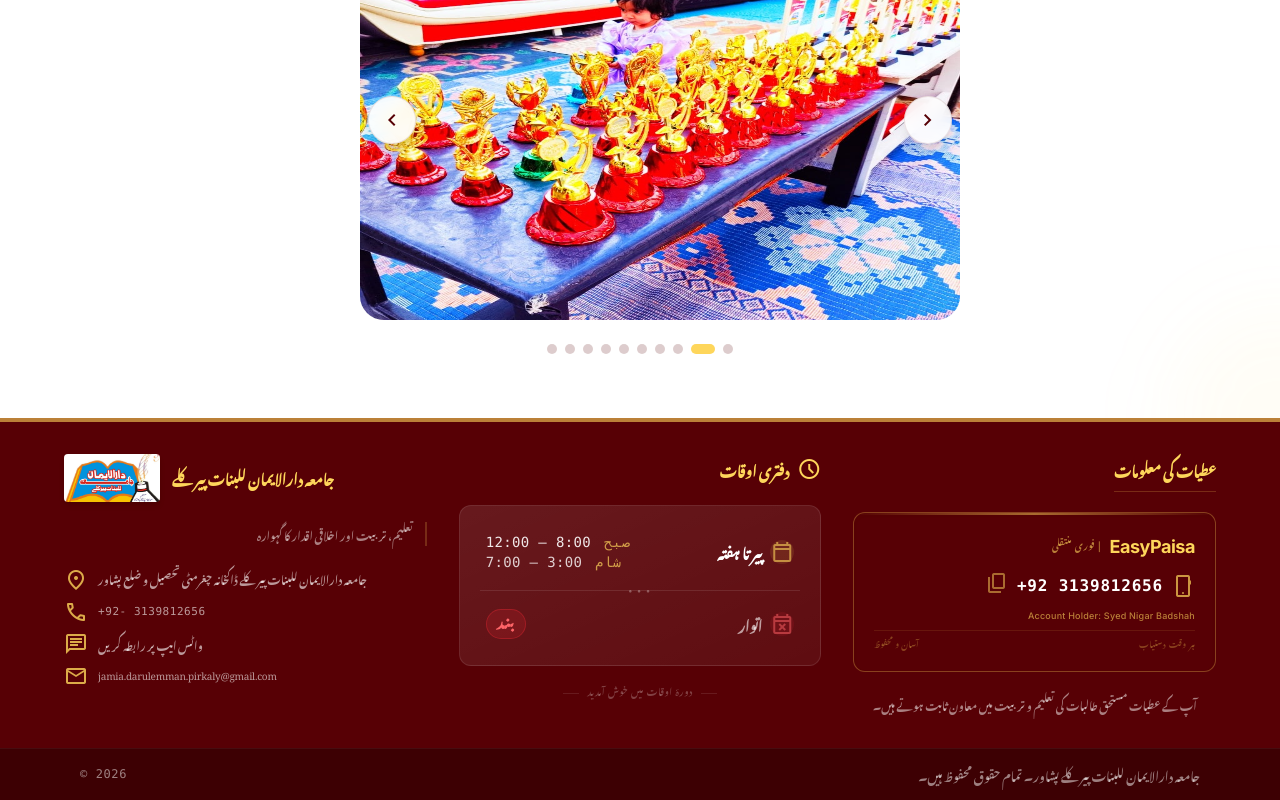
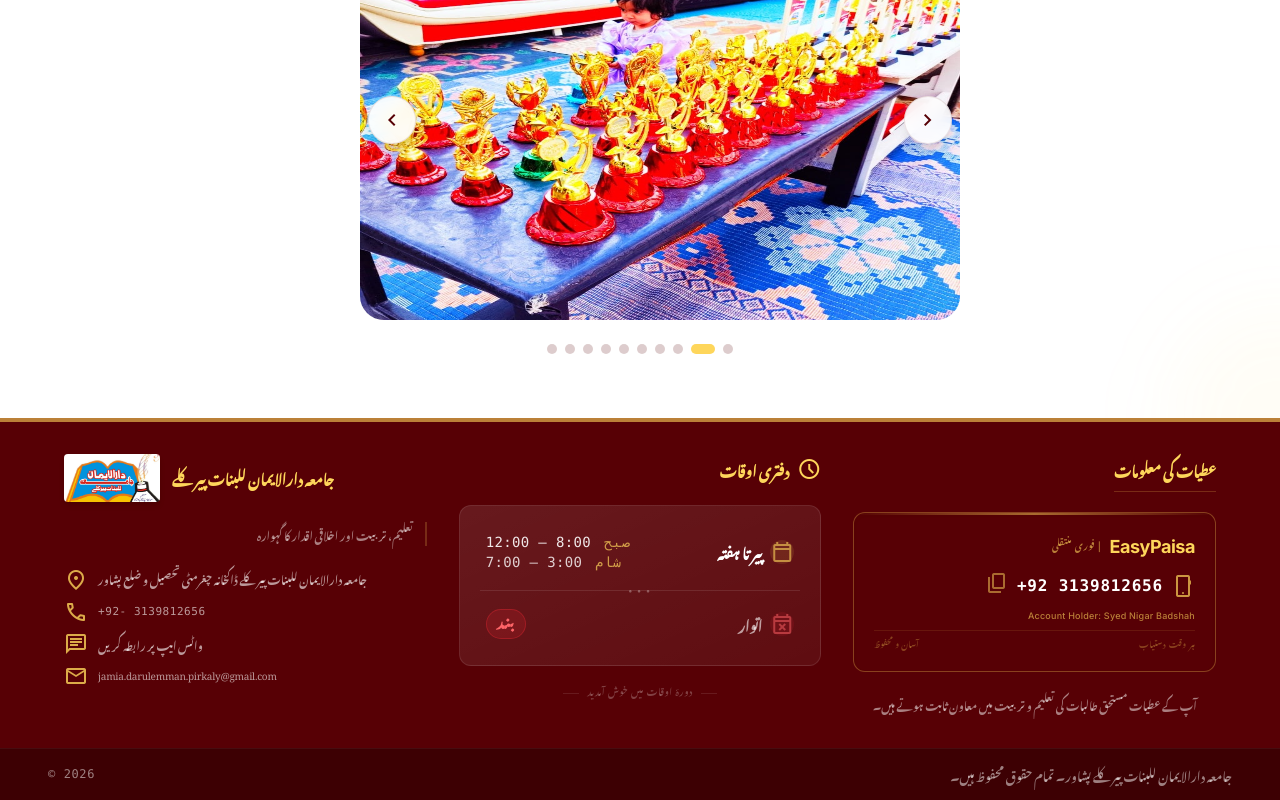
Before and after one commit to Haneef-Ur-Rahman/Jamia.Darul.Iman.Lilbanat.Pirkalay, a React (Vite) app: page / in a window 1280 px wide. Shown: the part 3034-3834 px from the top of the page. Built offline with nearby package versions, Linux system fonts and the light colour scheme; no server answers; a web font is replaced by a local one.

Commit message:
Refactor footer bottom bar layout and styling

```diff
--- a/src/components/Footer.jsx
+++ b/src/components/Footer.jsx
@@ -442,16 +442,17 @@ function Footer() {
       </div>
 
     {/* Bottom bar */}
-      <div className="bg-black/30 py-2 md:py-3 lg:py-3 border-t border-white/5 text-center">
-        <div className="max-w-7xl mx-auto px-4 md:px-8 lg:px-12 flex flex-col md:flex-row justify-between items-center gap-1.5 text-white/30 text-[8px] md:text-[9px] font-medium">
-        <div className="w-full flex flex-col md:flex-row justify-between items-center gap-2 px-4 md:px-8 text-white/50 text-[10px] md:text-xs">
-  <p className="urdu-text">
+<div className="bg-black/30 py-3 border-t border-white/5">
+  <div className="max-w-7xl mx-auto px-4 md:px-8 lg:px-12 flex flex-col md:flex-row justify-between items-center gap-2 text-white/50 text-[10px] md:text-xs">
+
+    <p className="urdu-text text-center md:text-right">
       جامعہ دارالایمان للبنات پیرکلے پشاور۔ تمام حقوق محفوظ ہیں۔
     </p>
+
     <p className="font-mono tracking-wider" dir="ltr">
       © {new Date().getFullYear()}
     </p>
-</div>
+
   </div>
 </div>
 
```
Lines whose indentation alone changed are shown as unchanged.
